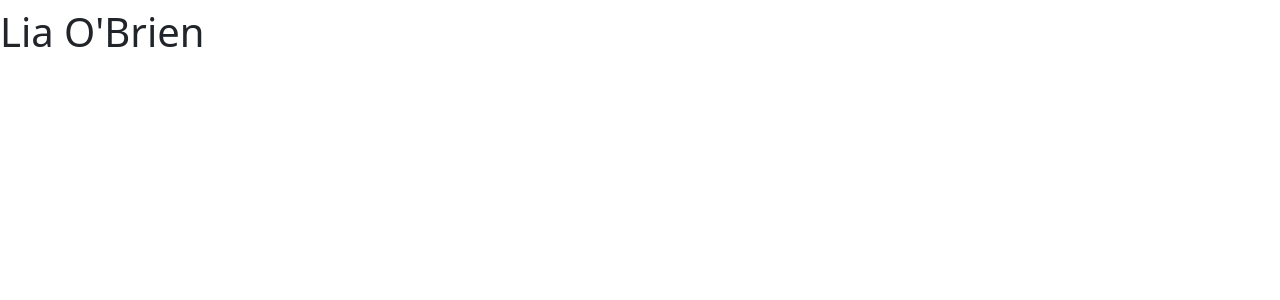
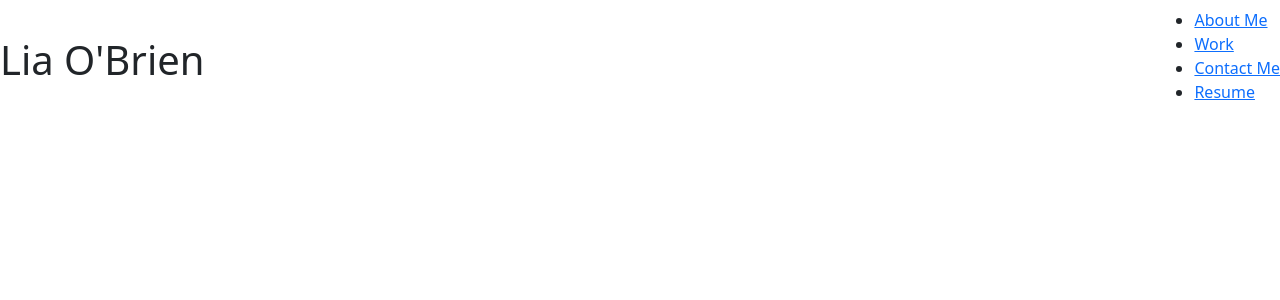
Before and after one commit to liaobrien/react-portfolio, a React (Create React App) app: page / in a window 1280 px wide. Shown: the top 300 px of the page. Built offline with nearby package versions, Linux system fonts and the light colour scheme.

Commit message:
created nav component and imported it inside header

```diff
--- a/src/components/Header.js
+++ b/src/components/Header.js
@@ -1,9 +1,11 @@
 import React from 'react';
+import Navigation from './Navigation';
 
 export default function Header() {
       return (
             <header class="header navbar">
                   <h1>Lia O'Brien</h1>
+                  <Navigation />
             </header>
       )
 }
--- a/src/components/Navigation.js
+++ b/src/components/Navigation.js
@@ -0,0 +1,21 @@
+import React from 'react';
+
+export default function Navigation() {
+      return (
+            <nav>
+                  <ul>
+                        <li><a href="#about-me">About Me</a></li>
+                        <li><a href="#work">Work</a></li>
+                        <li><a href="#contact">Contact Me</a></li>
+                        <li>
+                              <a
+                                    href="https://docs.google.com/document/d/1nG6It3SZ4QYIcA0Aa--fMz31v48jBWUyXAUwGeDZYC0/edit?usp=sharing"
+                                    target="_blank"
+                                    rel="noopener"
+                              >Resume</a
+                              >
+                        </li>
+                  </ul>
+            </nav>
+      )
+}
```
